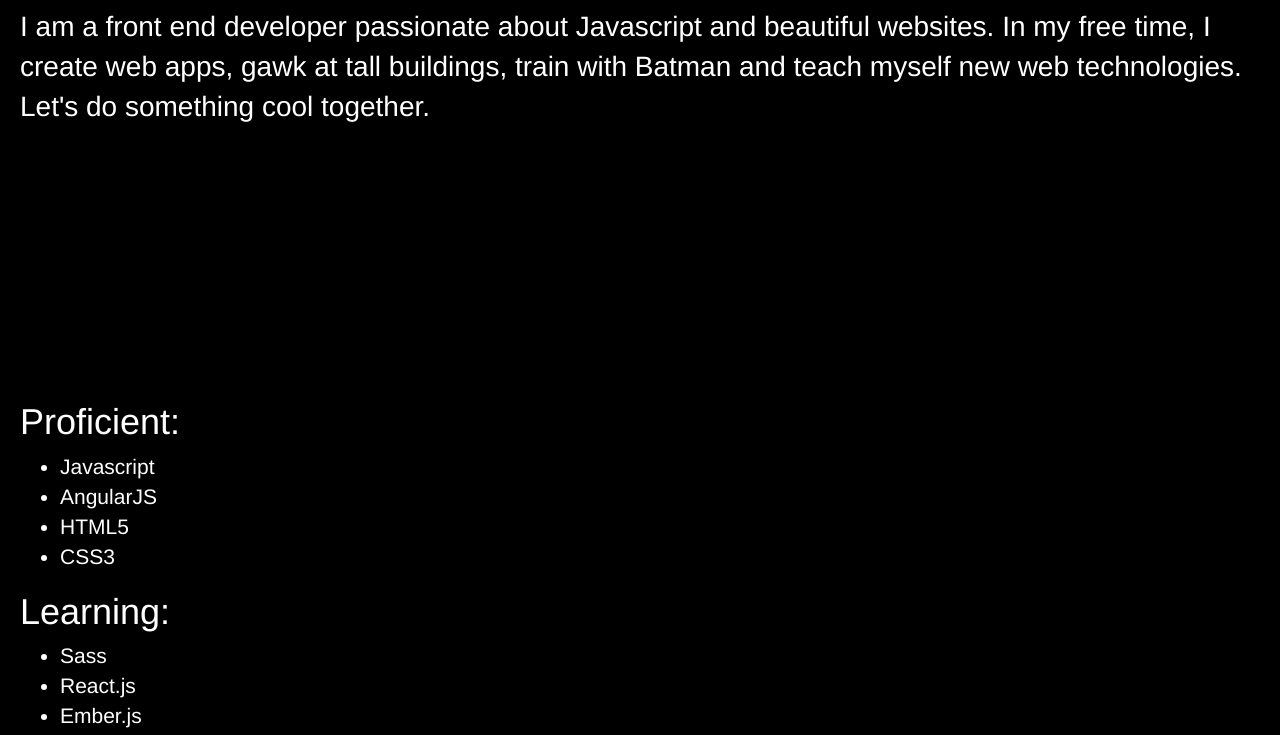
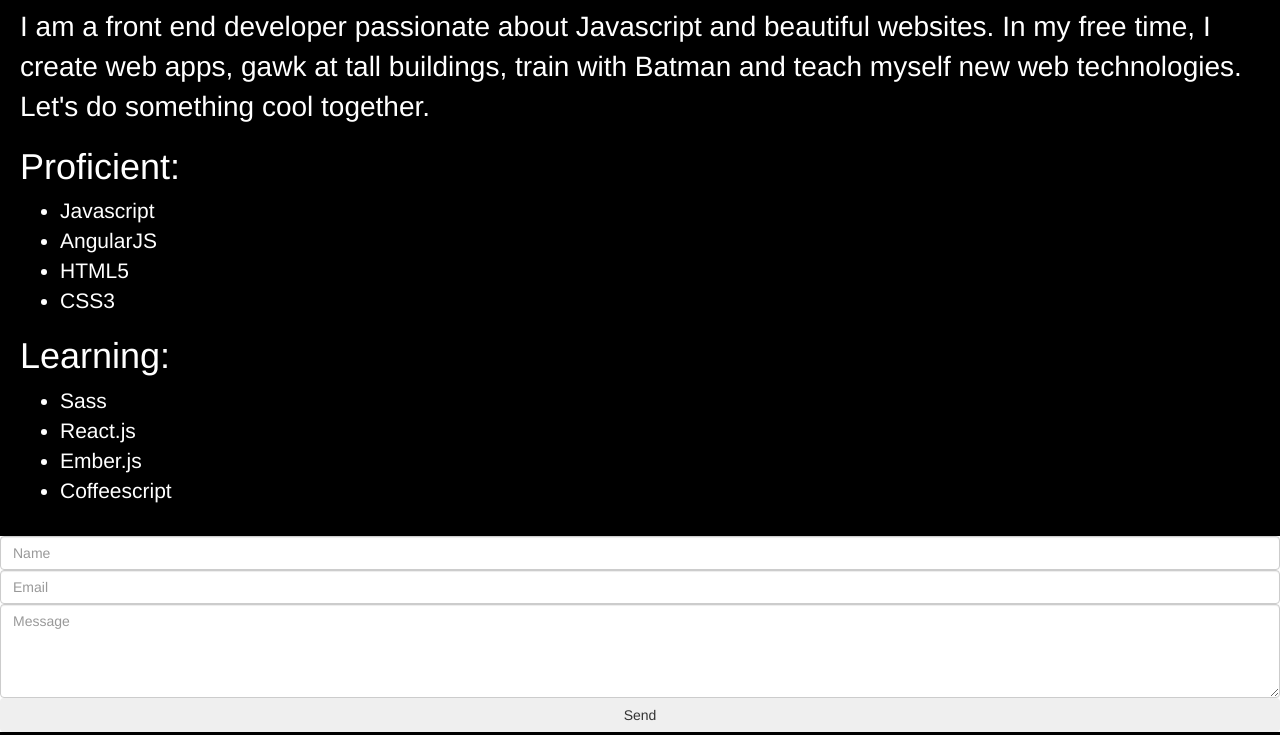
Before and after one commit to stevenroper/stevenroper.github.io, a plain HTML site: page index.html in a window 1280 px wide. Shown: the part 563-1298 px from the top of the page. Drawn offline with nearby package versions, Linux system fonts and the light colour scheme.

Commit message:
Getting rid of heights in css.

```diff
--- a/stylesheet.css
+++ b/stylesheet.css
@@ -70,7 +70,7 @@ html, body {
 
 .bio-container {
 	width: 100%;
-	height: 1000px;
+	/*height: 1000px;*/
 	background: #000;
 	box-sizing: border-box;
 	color: #fff;
@@ -87,17 +87,17 @@ html, body {
 
 .bio {
 	width: 100%;
-	height: 425px;
+	/*height: 425px;*/
 }
 
 .skills {
 	width: 100%;
-	height: 425px;
+	/*height: 425px;*/
 }
 
 .contact {
 	width: 100%;
-	height: 600px;
+	/*height: 600px;*/
 	background: #fff;
 }
 
```
